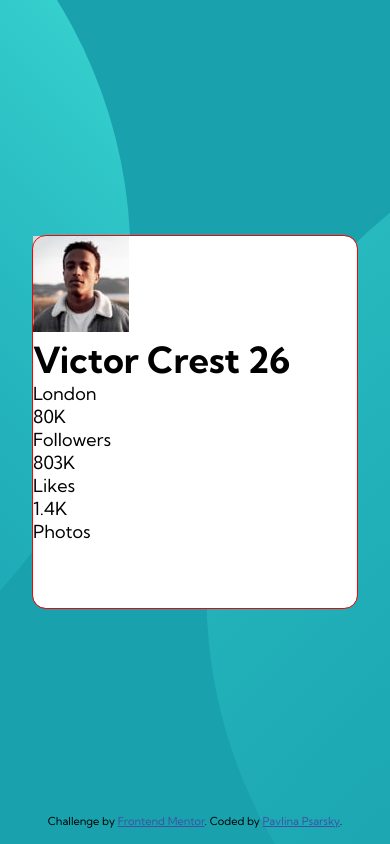
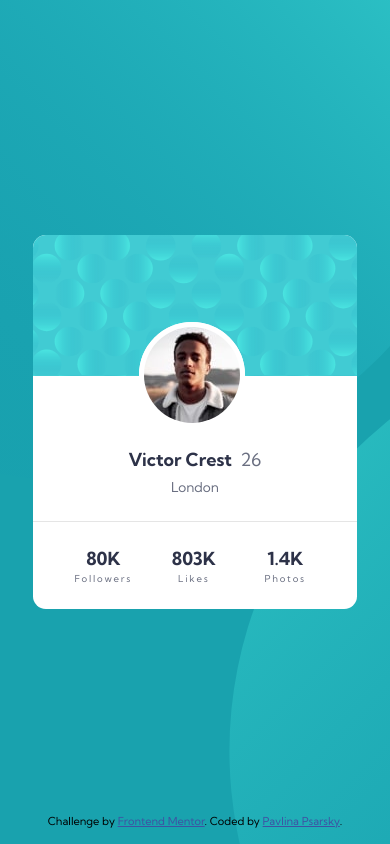
Before and after one commit to PavlinaPs/profile-card-component, a plain HTML site: page index.html in a window 390 px wide. Drawn offline with Linux system fonts and the light colour scheme.

Commit message:
mobile layout finished

```diff
--- a/index.html
+++ b/index.html
@@ -22,10 +22,12 @@
 
     <div class="card__top-background"></div>
 
-    <img class="card__profile-image" src="./images/image-victor.jpg" alt="profile photo">
+    <div class="card__profile-image">
+      <img src="./images/image-victor.jpg" alt="profile photo">
+    </div>
 
     <div class="card__user-info">
-      <h1 class="card__user-info__name">Victor Crest <span class="card__user-info__age">26</span></h1>
+      <h1 class="card__user-info__name">Victor Crest <span class="card__user-info__age">&nbsp;26</span></h1>
       <p class="card__user-info__city">London</p>
     </div>
 
@@ -46,6 +48,7 @@
     </div>
   </main>
 
+
   <footer class="attribution">
     Challenge by <a href="https://www.frontendmentor.io?ref=challenge" target="_blank">Frontend Mentor</a>.
     Coded by <a href="https://www.frontendmentor.io/profile/PavlinaPs">Pavlina Psarsky</a>.
--- a/style.css
+++ b/style.css
@@ -6,7 +6,7 @@
     --clr-dark-grayish-blue: hsl(227, 10%, 46%);
 
     /* colors */ /* neutral */
-    --clr-dark-gray: hsl(0, 0%, 59%);
+    --clr-dark-gray: hsla(0, 0%, 59%, 0.25);
     --clr-white: hsl(0, 0%, 100%);
 
     /* typography */
@@ -23,6 +23,13 @@
     margin: 0;
     padding: 0;
     box-sizing: border-box;
+}
+
+/*** utility classes ***/
+img {
+    max-width: 100%;
+    max-height: 100%;
+    display: block;
 }
 
 /*** set-up ***/
@@ -47,26 +54,103 @@ body {
     background-image:
         url(./images/bg-pattern-top.svg),
         url(./images/bg-pattern-bottom.svg);
-    background-size: auto auto;
+    background-size: cover, cover;
     background-position:
-        144% 173%,
-        -35% -78%;
+        -21.4rem -22.6rem,
+        14.3rem 20.5rem;
+    background-attachment: fixed, fixed;
     background-repeat: no-repeat, no-repeat;
-
-}
-
-/*** components ***/
-.card {
-    width: 20.25rem;
-    height: 23.25rem;
-    background-color: white;
-    border-radius: 0.8rem;
-    outline: 1px solid red;
 }
 
 
 
+/*** components ***/
+.card {
+    position: relative;
+    width: 20.25rem;
+    height: 23.375rem;
+    background-color: white;
+    border-radius: 0.8rem;
+}
 
+.card__top-background {
+    width: 20.25rem;
+    height: 8.81rem;
+    background: url(./images/bg-pattern-card.svg);
+    background-position: center;
+    border-radius: 0.8rem 0.8rem 0 0;
+}
+
+.card__profile-image {
+    position: absolute;
+    width: auto;
+    height: auto;
+    top: 5.45rem;
+    left: 6.6rem;
+    border-radius: 50%;
+    background-color: var(--clr-white);
+}
+
+.card__profile-image > img {
+    border-radius: 50%;
+    border: 5px solid var(--clr-white);
+}
+
+.card__user-info {
+    height: 9.1rem;
+    padding: 2rem;
+    border-bottom: 1px solid var(--clr-dark-gray);
+    text-align: center;
+}
+
+.card__user-info__name {
+    margin-top: 2.5rem;
+    font-size: var(--fs-normal);
+    font-weight: var(--fw-bold);
+    color: var(--clr-dark-desaturated-blue);
+
+}
+
+.card__user-info__age {
+    font-weight: var(--fw-normal);
+    color: var(--clr-dark-grayish-blue)
+}
+
+.card__user-info__city {
+    margin-top: 0.5rem;
+    font-size: .85rem;
+    color: var(--clr-dark-grayish-blue)
+}
+
+.card__stats {
+    display: flex;
+    flex-direction: row;
+    justify-content: flex-start;
+    gap: 2.2em;
+    padding: 1em 2.3em;
+    text-align: center;
+}
+
+.card__stats__stat-block {
+    text-align: center;
+}
+
+.card__stats__stat-block:last-child {
+    margin-left: 0.5em;
+}
+
+.card__stats__number {
+    margin-top: 0.4em;
+    font-weight: var(--fw-bold);
+    color: var(--clr-dark-desaturated-blue);
+}
+
+.card__stats_description {
+    margin-top: 0.3em;
+    font-size: 0.6rem;
+    color: var(--clr-dark-grayish-blue);
+    letter-spacing: 1.8px;
+}
 
 .attribution {
     position: fixed;
@@ -81,7 +165,7 @@ body {
 }
 
 
-@media (min-width: 45em) {
+@media (min-width: 35em) {
 
 
 
```
